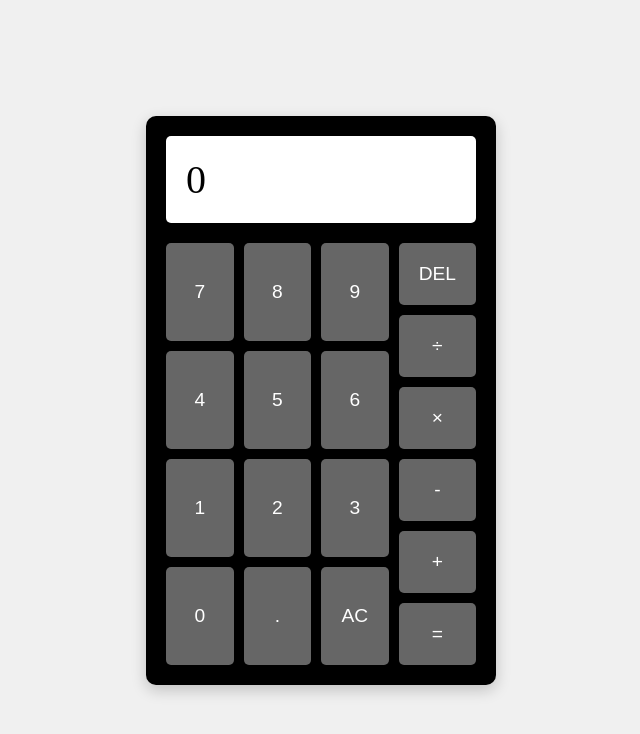
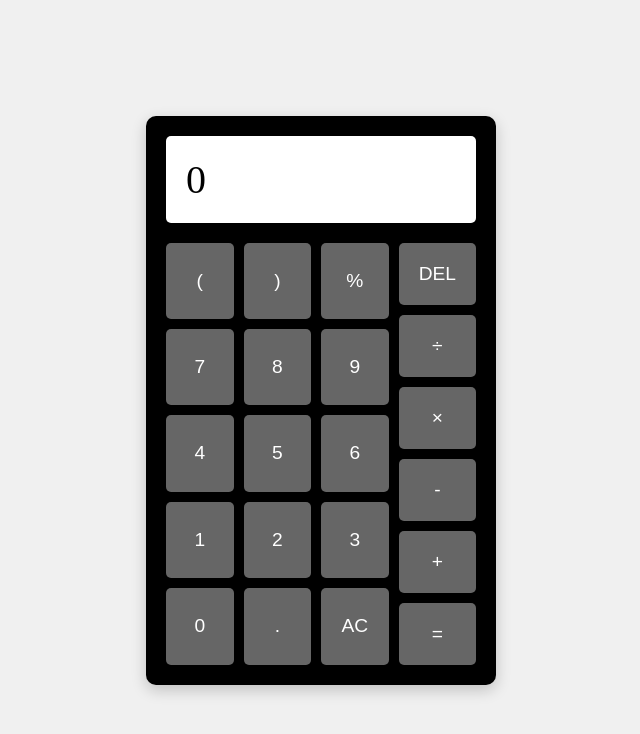
Before and after one commit to gshlok/calculator, a plain HTML site: page index.html in a window 1280 px wide. Shown: the whole page, without its empty margins (319-959 px from the left). Drawn offline with Linux system fonts and the light colour scheme.

Commit message:
added % percent function (not modulus) and simple brackets (not dynamic)

```diff
--- a/index.html
+++ b/index.html
@@ -11,6 +11,9 @@
         <div class="display">0</div>
         <div class="buttons-grid">
             <div class="numbers">
+                <button>(</button>
+                <button>)</button>
+                <button>%</button>
                 <button>7</button>
                 <button>8</button>
                 <button>9</button>
--- a/script.js
+++ b/script.js
@@ -5,6 +5,7 @@ function calc(str) {
     for(var i = 0 ; i < str.length ; i++) {
         if(str[i] == "×") str = str.replace("×", "*");
         if(str[i] == "÷") str = str.replace("÷", "/");
+        if(str[i] == "%") str = str.replace("%", "/100*");
     }
     return eval(str).toString();
 }
```
